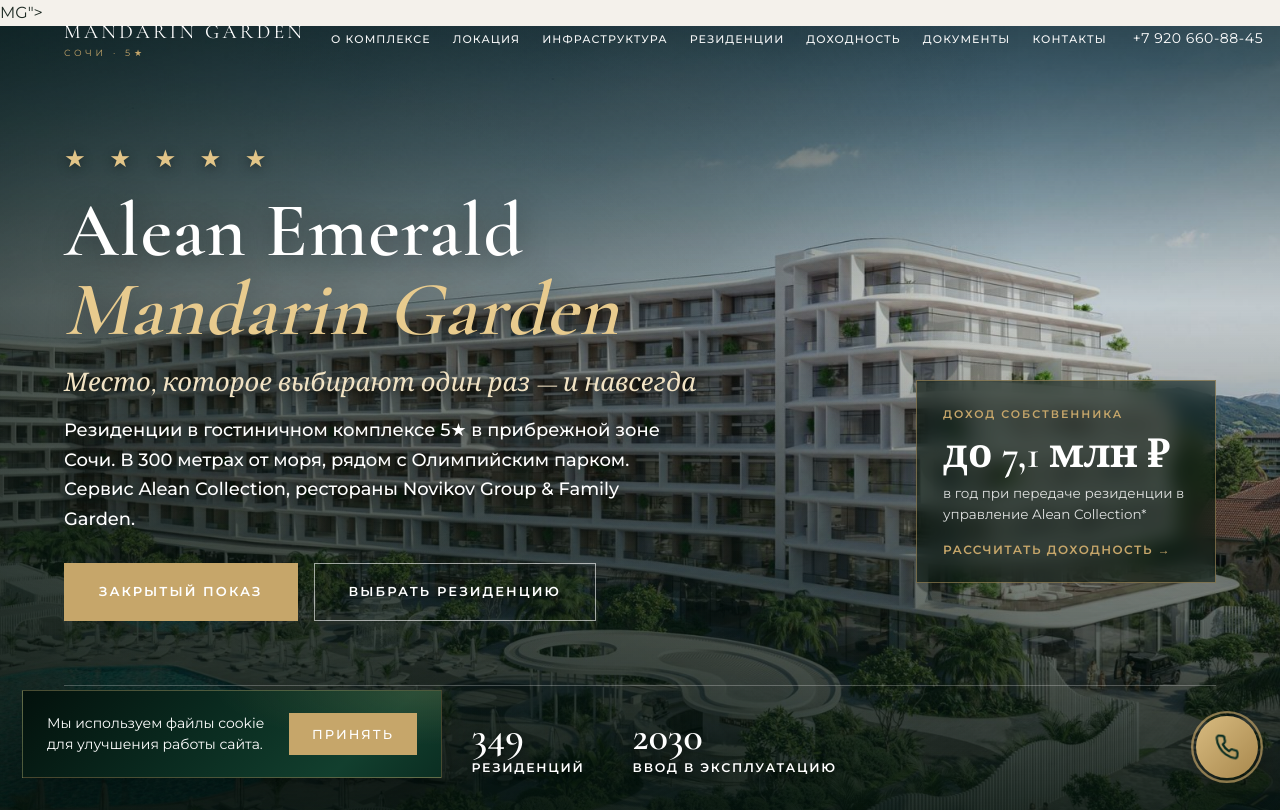
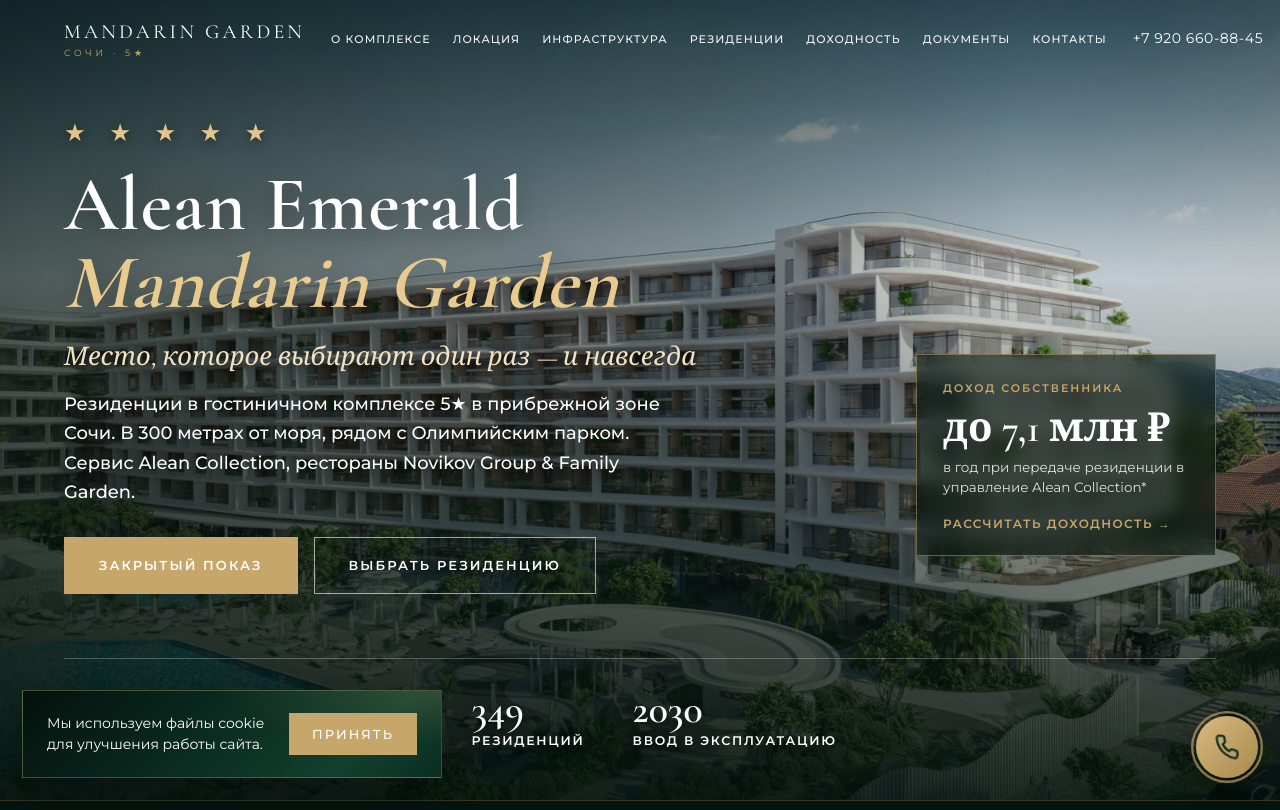
Before and after one commit to sosochi2014-dotcom/Mandarin-garden, a plain HTML site: page index.html in a window 1280 px wide. Shown: the top 810 px of the page. Drawn offline with nearby package versions, Linux system fonts and the light colour scheme.

Commit message:
Add files via upload

```diff
--- a/index.html
+++ b/index.html
@@ -13,9 +13,10 @@
 <link rel="icon" type="image/png" sizes="32x32" href="icons/icon-32.png">
 <link rel="icon" type="image/png" sizes="192x192" href="icons/icon-192.png">
 <link rel="apple-touch-icon" sizes="180x180" href="icons/icon-180.png">
-<meta name="theme-color" content="#0b2e22"><rect width='64' height='64' rx='14' fill='%230b2e22'/><text x='32' y='43' font-size='30' text-anchor='middle' fill='%23c6a66a' font-family='Georgia'>MG</text></svg>">
+<meta name="theme-color" content="#0b2e22">
 <script>document.documentElement.classList.add('js')</script>
 <noscript><style>.reveal{opacity:1!important;transform:none!important}</style></noscript>
+<link rel="preload" as="image" href="img/hero.jpg" fetchpriority="high">
 <link rel="preconnect" href="https://fonts.googleapis.com">
 <link rel="preconnect" href="https://fonts.gstatic.com" crossorigin>
 <link href="https://fonts.googleapis.com/css2?family=Cormorant+Garamond:wght@400;500;600&family=Montserrat:wght@300;400;500;600&display=swap&subset=cyrillic" rel="stylesheet">
@@ -66,7 +67,8 @@ header.solid{background:linear-gradient(90deg,rgba(3,17,12,.97),rgba(11,46,34,.9
 
 /* hero */
 .hero{min-height:100vh;position:relative;display:flex;align-items:flex-end;color:#fff;padding:110px 0 48px}
-.hero-slides{position:absolute;inset:0;overflow:hidden;background:#04140e}
+.hero{background:#04140e url(img/hero.jpg) center/cover no-repeat}
+.hero-slides{position:absolute;inset:0;overflow:hidden;background:url(img/hero.jpg) center/cover no-repeat}
 .slide{position:absolute;inset:-2%;background-size:cover;background-position:center;opacity:0;animation:slideShow 28s infinite}
 .slide:nth-child(1){animation-delay:0s;opacity:1}
 .slide:nth-child(2){animation-delay:7s}
@@ -389,10 +391,10 @@ footer .fine{margin-top:10px;font-size:10.5px;color:rgba(255,255,255,.38);line-h
 
     ym(114706250, 'init', {ssr:true, webvisor:true, clickmap:true, ecommerce:"dataLayer", referrer: document.referrer, url: location.href, accurateTrackBounce:true, trackLinks:true});
 </script>
-<noscript><div><img src="https://mc.yandex.ru/watch/114706250" style="position:absolute; left:-9999px;" alt="" /></div></noscript>
 <!-- /Yandex.Metrika counter -->
 </head>
 <body>
+<noscript><div><img src="https://mc.yandex.ru/watch/114706250" style="position:absolute; left:-9999px;" alt="" /></div></noscript>
 
 <header id="top">
   <div class="wrap nav">
@@ -798,7 +800,7 @@ footer .fine{margin-top:10px;font-size:10.5px;color:rgba(255,255,255,.38);line-h
       <a href="#contact" class="btn dark" style="margin-top:34px">Записаться на показ</a>
     </div>
     <div class="phone-frame reveal">
-      <video src="video/showroom.mp4" poster="img/showroom-poster.jpg" controls playsinline muted loop preload="none"></video>
+      <video src="video/showroom.mp4" poster="img/showroom-poster.jpg" autoplay muted loop playsinline preload="metadata" controls></video>
     </div>
   </div>
 </section>
```
